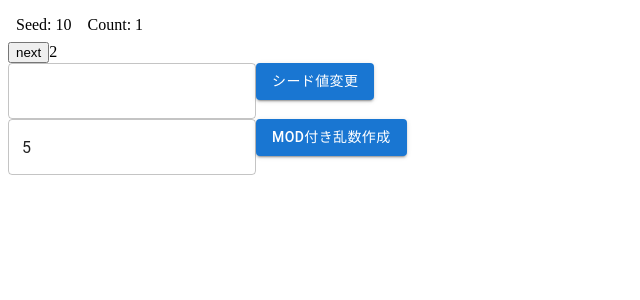
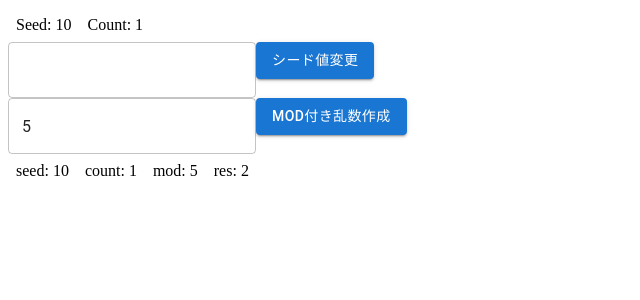
Before and after one commit to chomonolis/srd, a React (Create React App) app: page / in a window 1280 px wide. Both pictures are taken after typing "5" into the empty fields and a click on the button "MOD付き乱数作成". Shown: the top 300 px of the page, without its empty margins (0-640 px from the left). Built offline with nearby package versions, Linux system fonts and the light colour scheme.

Commit message:
Issue13:結果出力用のコンポーネント作成 (#14)
* 結果型の作成およびその表示コンポーネントの作成

* OutputRandの結果出力にOutputResultを使用

```diff
--- a/src/component/OutputRand.tsx
+++ b/src/component/OutputRand.tsx
@@ -4,25 +4,29 @@ import XORShift from '../class/XORShift';
 import SeedInput from './SeedInput';
 import OutputModRand from './SetMod';
 import XorsInfo from './XorsInfo';
+import OutputResult, { Result } from './OutputResult';
 
 const OutputRand = () => {
   const [xors, setXors] = useState<XORShift>(new XORShift(10));
-  const [printNumber, setPrintNumber] = useState<number>(-1);
-  const onClick = () => {
-    setPrintNumber(xors.modNext(100));
-  };
+  const [result, setResult] = useState<Result>();
 
   const modRandCallback = (mod: number) => {
-    setPrintNumber(xors.modNext(mod));
+    const res = xors.modNext(mod);
+    const r: Result = {
+      seed: xors.getSeed(),
+      count: xors.getCount(),
+      mod: mod,
+      res: res,
+    };
+    setResult(r);
   };
 
   return (
     <>
       <XorsInfo xors={xors} />
-      <button onClick={onClick}>next</button>
-      {printNumber}
       <SeedInput setXors={setXors} />
       <OutputModRand callbackFunc={modRandCallback} />
+      {result && <OutputResult result={result} />}
     </>
   );
 };
--- /dev/null
+++ b/src/component/OutputResult.tsx
@@ -0,0 +1,28 @@
+import { Box } from '@mui/material';
+
+export type Result = {
+  seed: number;
+  count: number;
+  mod: number;
+  res: number;
+};
+
+type Props = {
+  result: Result;
+};
+
+const OutputResult = (props: Props) => {
+  const { result } = props;
+  return (
+    <>
+      <Box sx={{ display: 'flex' }}>
+        <Box sx={{ m: 1 }}>seed: {result.seed}</Box>
+        <Box sx={{ m: 1 }}>count: {result.count}</Box>
+        <Box sx={{ m: 1 }}>mod: {result.mod}</Box>
+        <Box sx={{ m: 1 }}>res: {result.res}</Box>
+      </Box>
+    </>
+  );
+};
+
+export default OutputResult;
```
